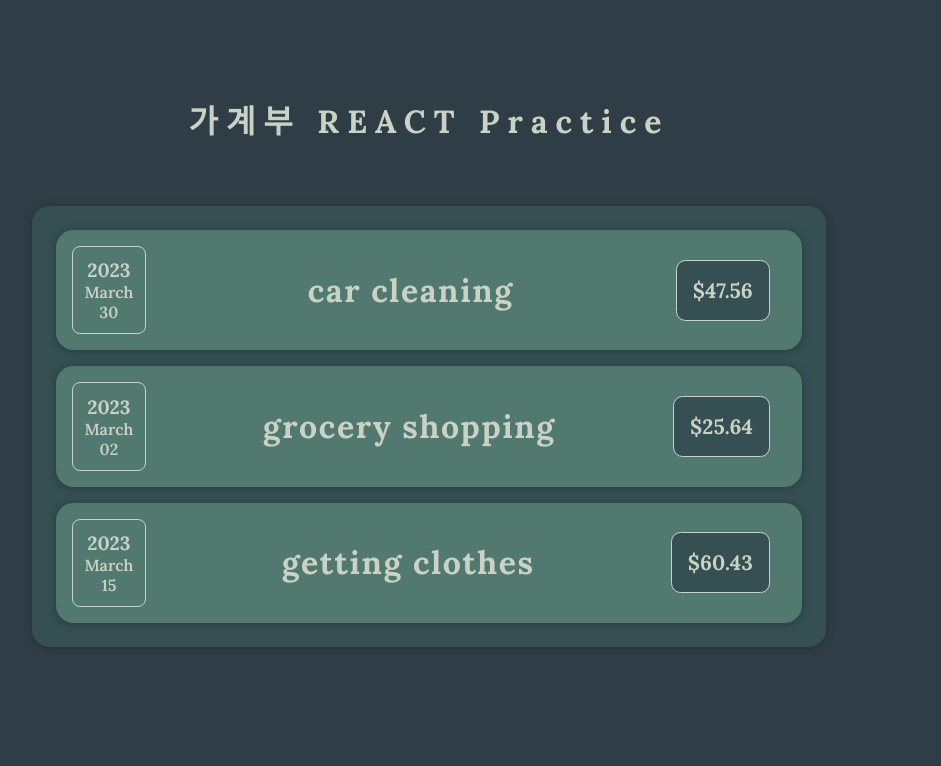
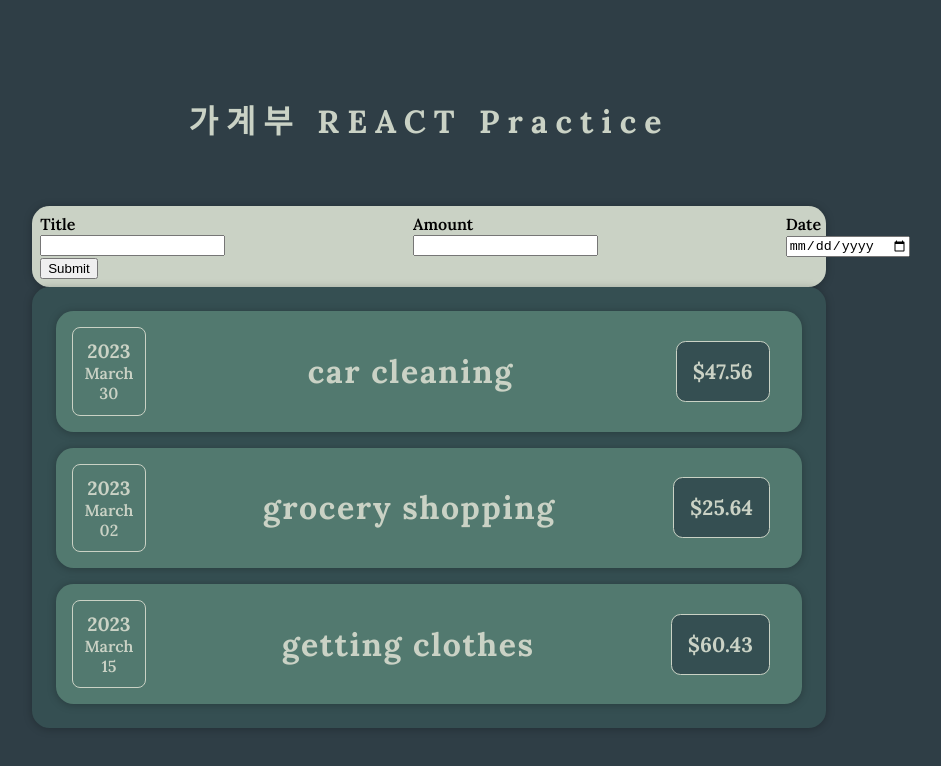
Before and after one commit to hanabailey/ExpenseTracker, a React (Create React App) app: page / in a window 1280 px wide. Shown: the top 766 px of the page, without its empty margins (211-1152 px from the left). Built offline with nearby package versions, Linux system fonts and the light colour scheme.

Commit message:
Making new ExpensesForm and NewExpenses Component

```diff
--- a/src/App.js
+++ b/src/App.js
@@ -1,6 +1,8 @@
 import ExpenseItem from "./components/ExpenseItem";
 import "./App.css";
 import Expenses from "./components/Expenses";
+import NewExpenses from "./components/NewExpenses/NewExpenses";
+
 
 function App() {
 
@@ -29,6 +31,7 @@ function App() {
   return (
     <div>
       <h1 className='h1'>가계부 REACT Practice</h1>
+      <NewExpenses />
       <Expenses expenses={expenses} />
     </div>
   );
--- /dev/null
+++ b/src/components/NewExpenses/ExpensesForm.js
@@ -0,0 +1,26 @@
+import React from 'react'
+import styles from './ExpensesForm.module.css'
+
+function ExpensesForm() {
+  return (
+    <form>
+      <div className={styles.container}>
+        <div className={styles.formControls}>
+          <label className={styles.formLabel}>Title</label>
+          <input type="text" />
+        </div>
+        <div className={styles.formControls}>
+          <label className={styles.formLabel}>Amount</label>
+          <input type="number" min="0" step='0.01'/>
+        </div>
+        <div className={styles.formControls}>
+          <label className={styles.formLabel}>Date</label>
+          <input type="date" min="2023-01-01" />
+        </div>
+      </div>
+      <button>Submit</button>
+    </form>
+  )
+}
+
+export default ExpensesForm
--- /dev/null
+++ b/src/components/NewExpenses/ExpensesForm.module.css
@@ -0,0 +1,17 @@
+.container{
+  display: grid;
+  justify-content:space-between;
+
+  grid-auto-flow: row;
+
+}
+
+.formControls{
+  grid-row: 1;
+
+  width: 2rem;
+}
+
+.formLabel{
+  color: black;
+}
--- /dev/null
+++ b/src/components/NewExpenses/NewExpenses.js
@@ -0,0 +1,15 @@
+import React from 'react';
+import styles from './NewExpenses.module.css';
+import Card from '../UI/Card';
+import ExpensesForm from './ExpensesForm';
+
+function NewExpenses() {
+  return (
+    <Card className={styles.formCard }>
+      <ExpensesForm/>
+    </Card>
+
+  )
+}
+
+export default NewExpenses
--- /dev/null
+++ b/src/components/NewExpenses/NewExpenses.module.css
@@ -0,0 +1,7 @@
+.formCard{
+  background-color: #cad2c5;
+  padding: 0.5rem;
+  margin-left: 10%;
+  margin-right: 10%;
+
+}
```
